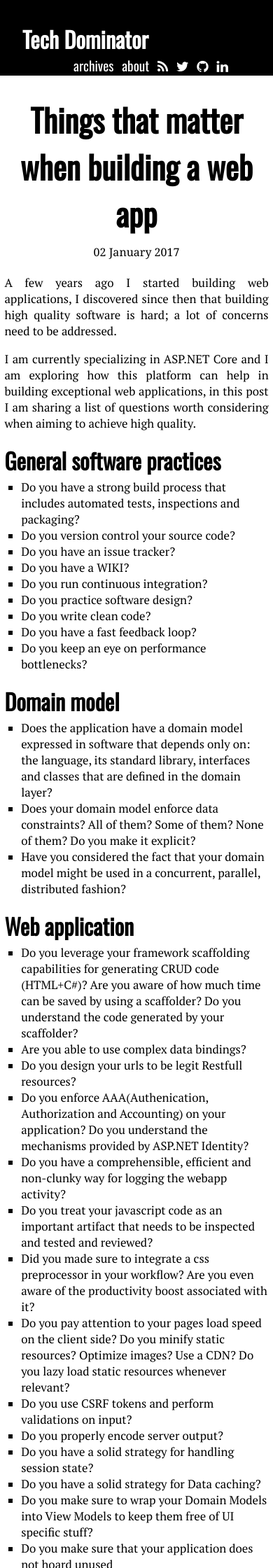
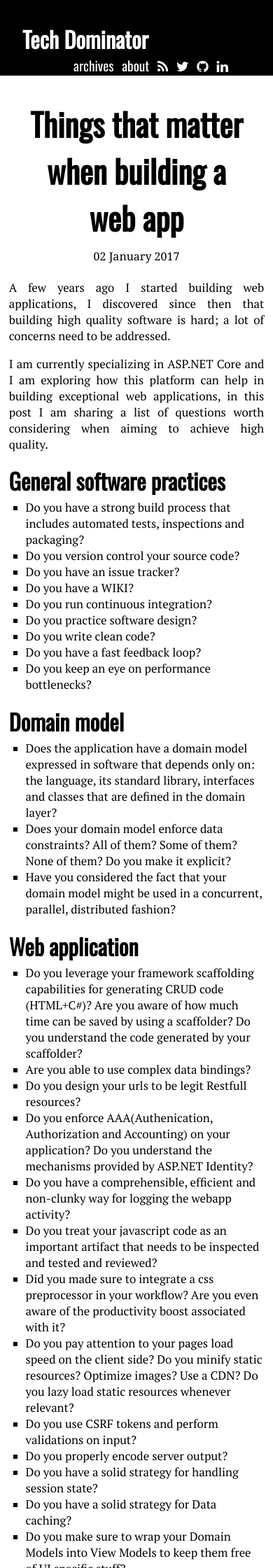
Before and after one commit to MissaouiChedy/MissaouiChedy.github.io, a Jekyll site: the page built from index.html, in a window 390 px wide. Shown: the top 2240 px of the page at 70% size. Built offline with Jekyll 4.4.1, drawn with Linux system fonts in a browser that asks for light colours.

Commit message:
finalized mobile style sheet

```diff
--- a/_sass/mobile.scss
+++ b/_sass/mobile.scss
@@ -1,6 +1,7 @@
 
 @media screen and (min-width: 320px) and (max-width: 480px) {
 	article.post {
+		padding: 0.8em;
 		h1 {
 			font-size: 2.827em;
 		}
```
